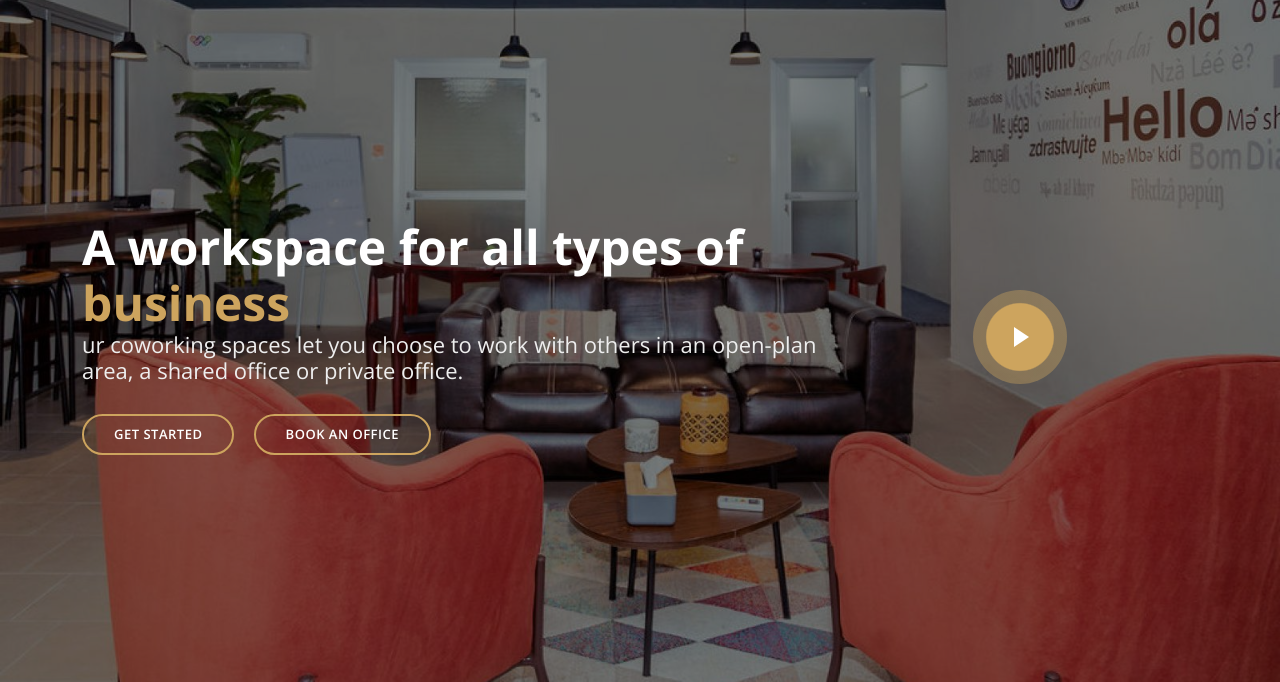
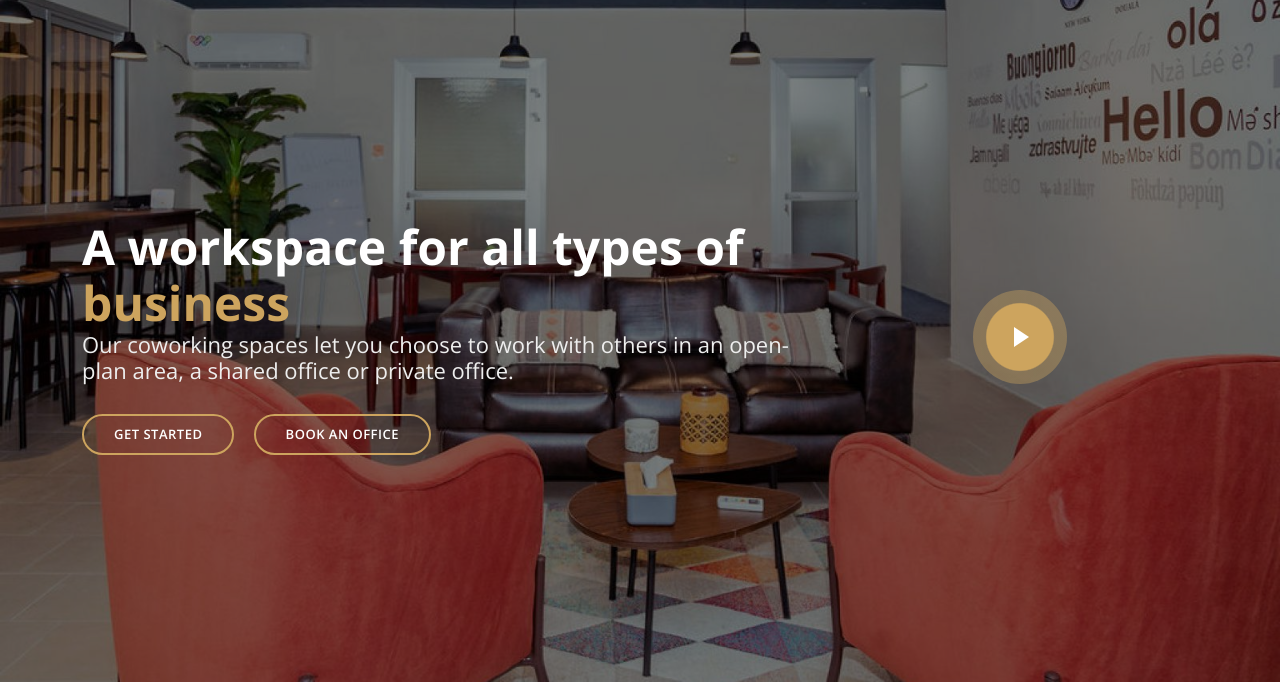
Before and after one commit to Abdoulaye-Thespy/Bolo89Live, a website: page index.html in a window 1280 px wide. Shown: the part 118-800 px from the top of the page. Drawn offline with nearby package versions, Linux system fonts and the light colour scheme; a web font is replaced by a local one.

Commit message:
fix: hotifix

```diff
--- a/index.html
+++ b/index.html
@@ -91,7 +91,7 @@
       <div class="row">
         <div class="col-lg-8">
           <h1>A workspace for all types of <span>business</span></h1>
-          <h2>ur coworking spaces let you choose to work with others in an open-plan area, a shared office or private office.</h2>
+          <h2>Our coworking spaces let you choose to work with others in an open-plan area, a shared office or private office.</h2>
 
           <div class="btns">
             <a href="#menu" class="btn-menu animated fadeInUp scrollto">Get Started</a>
```
